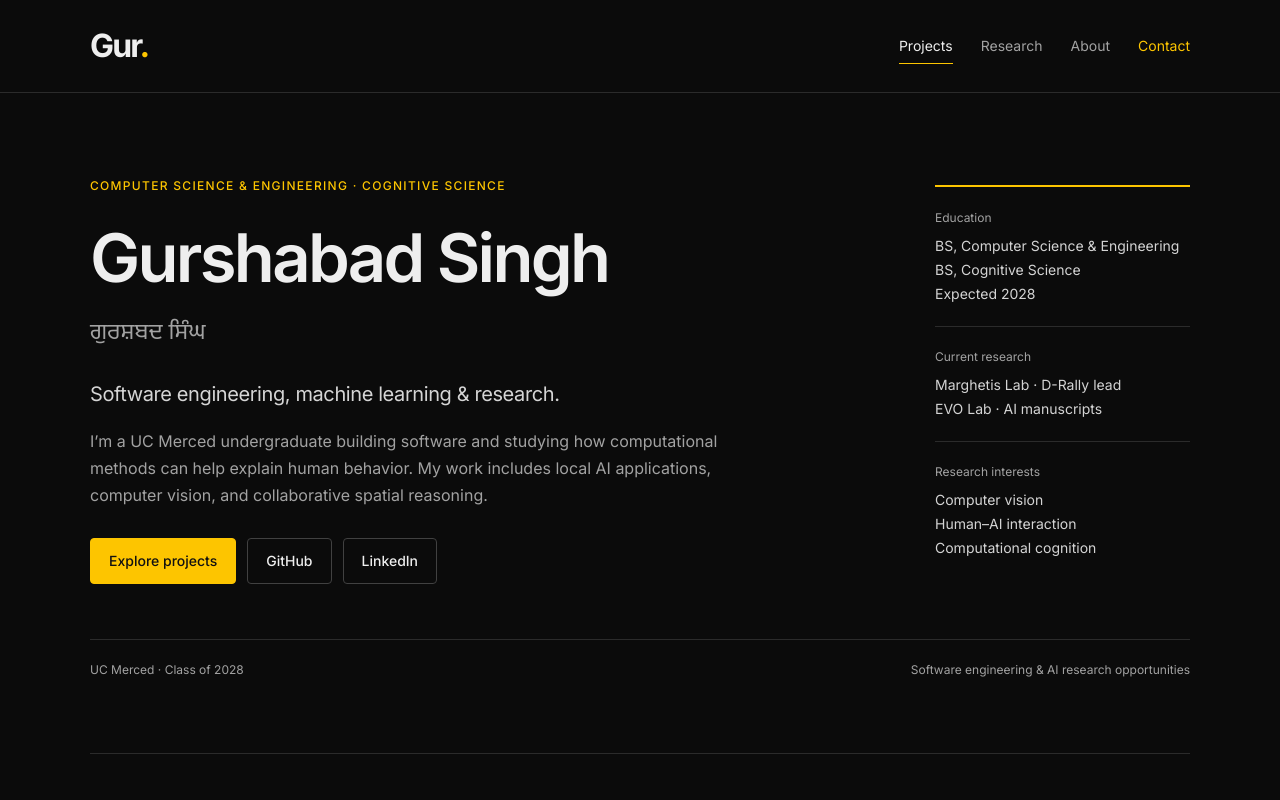
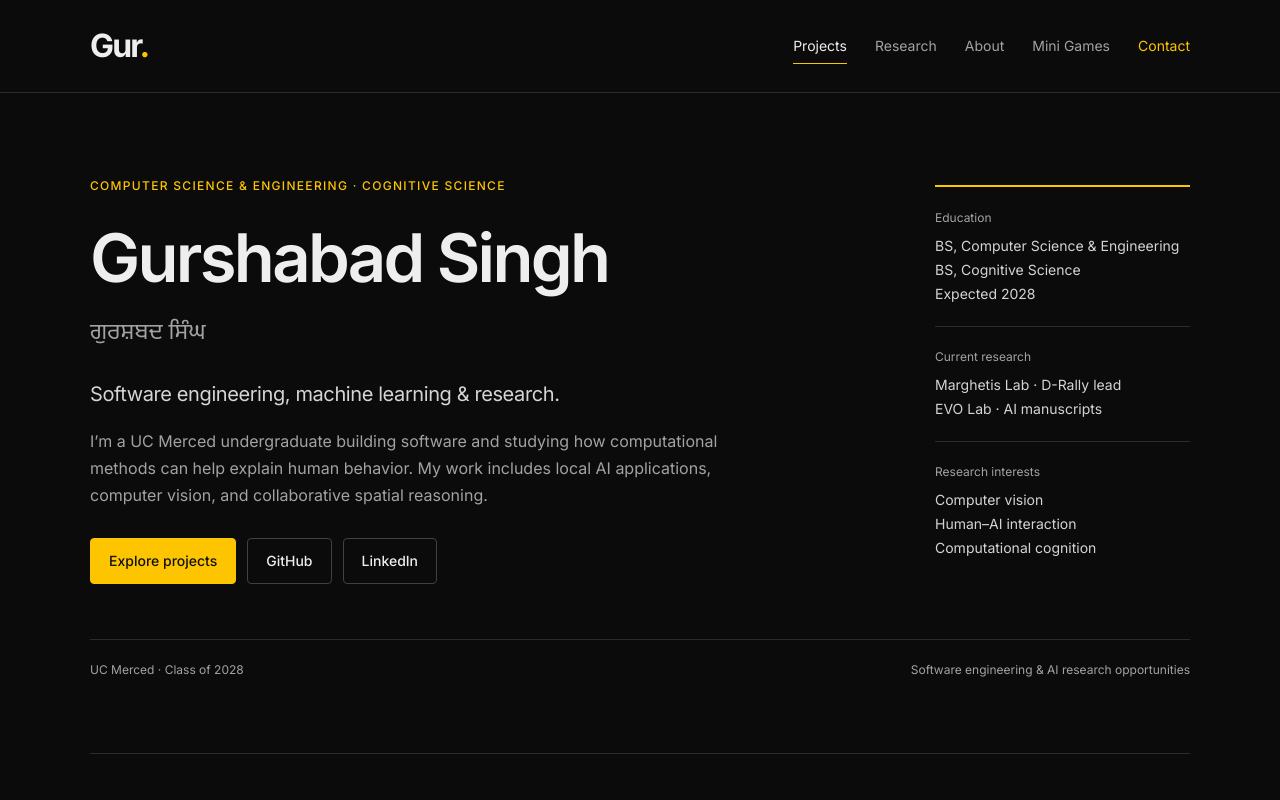
Before and after one commit to singhgurshabad/singhgurshabad.github.io, a plain HTML site: page index.html in a window 1280 px wide. Shown: the top 800 px of the page. Drawn offline with Linux system fonts and the light colour scheme.

Commit message:
Add link to Mini Games in navigation

```diff
--- a/index.html
+++ b/index.html
@@ -25,6 +25,7 @@
         <a href="#projects">Projects</a>
         <a href="#research">Research</a>
         <a href="#about">About</a>
+        <a href="games.html">Mini Games</a>
         <a class="contact-link" href="#contact">Contact</a>
       </nav>
 
```
